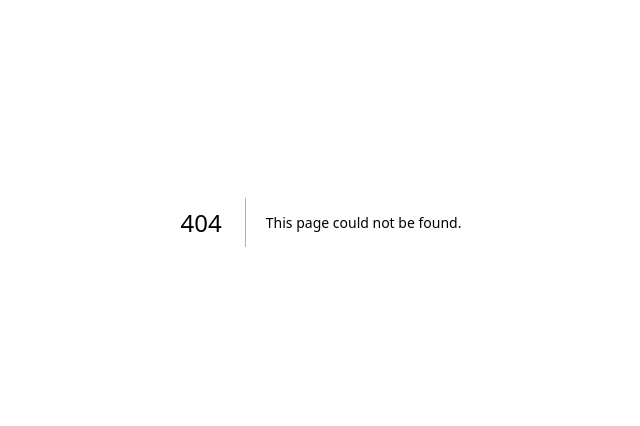
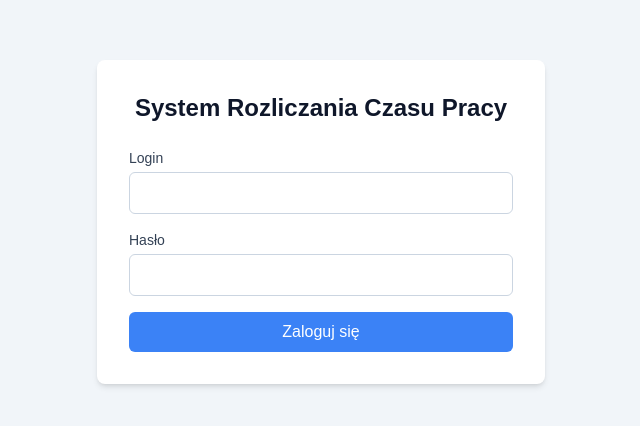
Before and after one commit to zeusjoan/TiMo, a Next.js app: page /login in a window 1280 px wide. Before the commit this address had no page. Shown: the part 178-604 px from the top of the page, without its empty margins (319-959 px from the left). Built offline with nearby package versions, Linux system fonts and the light colour scheme.

Commit message:
Changes to be committed: 	new file:   contexts/AuthContext.tsx 	modified:   pages/_app.tsx 	modified:   pages/index.tsx 	new file:   pages/login.tsx

```diff
--- /dev/null
+++ b/contexts/AuthContext.tsx
@@ -0,0 +1,55 @@
+import { createContext, useContext, useState, useEffect } from 'react';
+import { useRouter } from 'next/router';
+
+interface AuthContextType {
+  isAuthenticated: boolean;
+  user: string | null;
+  login: (username: string) => void;
+  logout: () => void;
+}
+
+const AuthContext = createContext<AuthContextType>({
+  isAuthenticated: false,
+  user: null,
+  login: () => {},
+  logout: () => {},
+});
+
+export function AuthProvider({ children }: { children: React.ReactNode }) {
+  const [isAuthenticated, setIsAuthenticated] = useState(false);
+  const [user, setUser] = useState<string | null>(null);
+  const router = useRouter();
+
+  useEffect(() => {
+    const auth = localStorage.getItem('isAuthenticated');
+    const savedUser = localStorage.getItem('user');
+
+    if (auth === 'true' && savedUser) {
+      setIsAuthenticated(true);
+      setUser(savedUser);
+    }
+  }, []);
+
+  const login = (username: string) => {
+    setIsAuthenticated(true);
+    setUser(username);
+    localStorage.setItem('isAuthenticated', 'true');
+    localStorage.setItem('user', username);
+  };
+
+  const logout = () => {
+    setIsAuthenticated(false);
+    setUser(null);
+    localStorage.removeItem('isAuthenticated');
+    localStorage.removeItem('user');
+    router.push('/login');
+  };
+
+  return (
+    <AuthContext.Provider value={{ isAuthenticated, user, login, logout }}>
+      {children}
+    </AuthContext.Provider>
+  );
+}
+
+export const useAuth = () => useContext(AuthContext);
--- a/pages/_app.tsx
+++ b/pages/_app.tsx
@@ -1,6 +1,31 @@
-import "@/styles/globals.css";
-import type { AppProps } from "next/app";
+import { useEffect } from 'react';
+import { useRouter } from 'next/router';
+import { AuthProvider, useAuth } from '../contexts/AuthContext';
+import '../styles/globals.css';
+import type { AppProps } from 'next/app';
 
-export default function App({ Component, pageProps }: AppProps) {
+function AuthWrapper({ Component, pageProps }: AppProps) {
+  const router = useRouter();
+  const { isAuthenticated } = useAuth();
+  const isLoginPage = router.pathname === '/login';
+
+  useEffect(() => {
+    if (!isAuthenticated && !isLoginPage) {
+      router.push('/login');
+    } else if (isAuthenticated && isLoginPage) {
+      router.push('/');
+    }
+  }, [isAuthenticated, isLoginPage, router]);
+
   return <Component {...pageProps} />;
 }
+
+function MyApp(props: AppProps) {
+  return (
+    <AuthProvider>
+      <AuthWrapper {...props} />
+    </AuthProvider>
+  );
+}
+
+export default MyApp;
--- a/pages/index.tsx
+++ b/pages/index.tsx
@@ -2,6 +2,7 @@ import { useState, useEffect, useCallback } from 'react';
 import TimeEntry from '../components/TimeEntry';
 import Summary from '../components/Summary';
 import EntryHistory from '../components/EntryHistory';
+import { useAuth } from '../contexts/AuthContext';
 
 interface Overtime {
   date: string;
@@ -47,11 +48,11 @@ const defaultBudget: Budget = {
 };
 
 export default function Home() {
+  const { user, logout } = useAuth();
   const [budget, setBudget] = useState<Budget>(defaultBudget);
   const [entries, setEntries] = useState<TimeEntry[]>([]);
   const [initialized, setInitialized] = useState(false);
 
-  // Ładowanie danych z localStorage
   useEffect(() => {
     if (!initialized && typeof window !== 'undefined') {
       const savedBudget = localStorage.getItem('budget');
@@ -115,10 +116,21 @@ export default function Home() {
   return (
     <div className="min-h-screen bg-slate-100">
       <header className="bg-white border-b border-slate-200">
-        <div className="max-w-7xl mx-auto px-4 py-6">
+        <div className="max-w-7xl mx-auto px-4 py-6 flex justify-between items-center">
           <h1 className="text-2xl font-bold text-slate-900">
             System Rozliczania Czasu Pracy
           </h1>
+          <div className="flex items-center gap-4">
+            <span className="text-slate-600">
+              Zalogowany jako: {user}
+            </span>
+            <button
+              onClick={logout}
+              className="px-4 py-2 bg-red-500 text-white rounded-md hover:bg-red-600 focus:outline-none focus:ring-2 focus:ring-red-500 focus:ring-offset-2"
+            >
+              Wyloguj
+            </button>
+          </div>
         </div>
       </header>
 
--- /dev/null
+++ b/pages/login.tsx
@@ -0,0 +1,76 @@
+import { useState } from 'react';
+import { useRouter } from 'next/router';
+import { useAuth } from '../contexts/AuthContext';
+
+export default function Login() {
+  const [login, setLogin] = useState('');
+  const [password, setPassword] = useState('');
+  const [error, setError] = useState('');
+  const router = useRouter();
+  const { login: authLogin } = useAuth();
+
+  const handleSubmit = (e: React.FormEvent) => {
+    e.preventDefault();
+
+    // Przykładowa walidacja - można rozbudować o prawdziwe API
+    if (login === 'admin' && password === 'admin') {
+      authLogin(login);
+      router.push('/');
+    } else {
+      setError('Nieprawidłowy login lub hasło');
+    }
+  };
+
+  return (
+    <div className="min-h-screen bg-slate-100 flex items-center justify-center">
+      <div className="bg-white p-8 rounded-lg shadow-md w-full max-w-md">
+        <h1 className="text-2xl font-bold text-slate-900 mb-6 text-center">
+          System Rozliczania Czasu Pracy
+        </h1>
+
+        <form onSubmit={handleSubmit} className="space-y-4">
+          {error && (
+            <div className="bg-red-50 text-red-500 p-3 rounded-md text-sm">
+              {error}
+            </div>
+          )}
+
+          <div>
+            <label htmlFor="login" className="block text-sm font-medium text-slate-700 mb-1">
+              Login
+            </label>
+            <input
+              type="text"
+              id="login"
+              value={login}
+              onChange={(e) => setLogin(e.target.value)}
+              className="w-full px-3 py-2 border border-slate-300 rounded-md focus:outline-none focus:ring-2 focus:ring-blue-500"
+              required
+            />
+          </div>
+
+          <div>
+            <label htmlFor="password" className="block text-sm font-medium text-slate-700 mb-1">
+              Hasło
+            </label>
+            <input
+              type="password"
+              id="password"
+              value={password}
+              onChange={(e) => setPassword(e.target.value)}
+              className="w-full px-3 py-2 border border-slate-300 rounded-md focus:outline-none focus:ring-2 focus:ring-blue-500"
+              required
+            />
+          </div>
+
+          <button
+            type="submit"
+            className="w-full bg-blue-500 text-white py-2 px-4 rounded-md hover:bg-blue-600 focus:outline-none focus:ring-2 focus:ring-blue-500 focus:ring-offset-2"
+          >
+            Zaloguj się
+          </button>
+        </form>
+      </div>
+    </div>
+  );
+}
```
